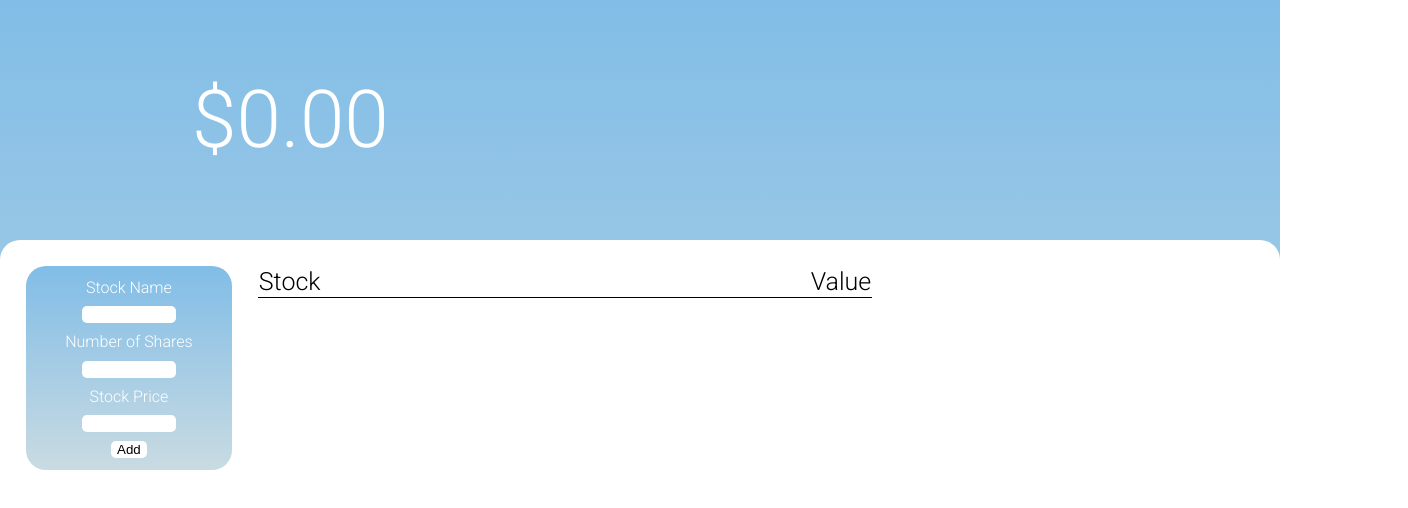
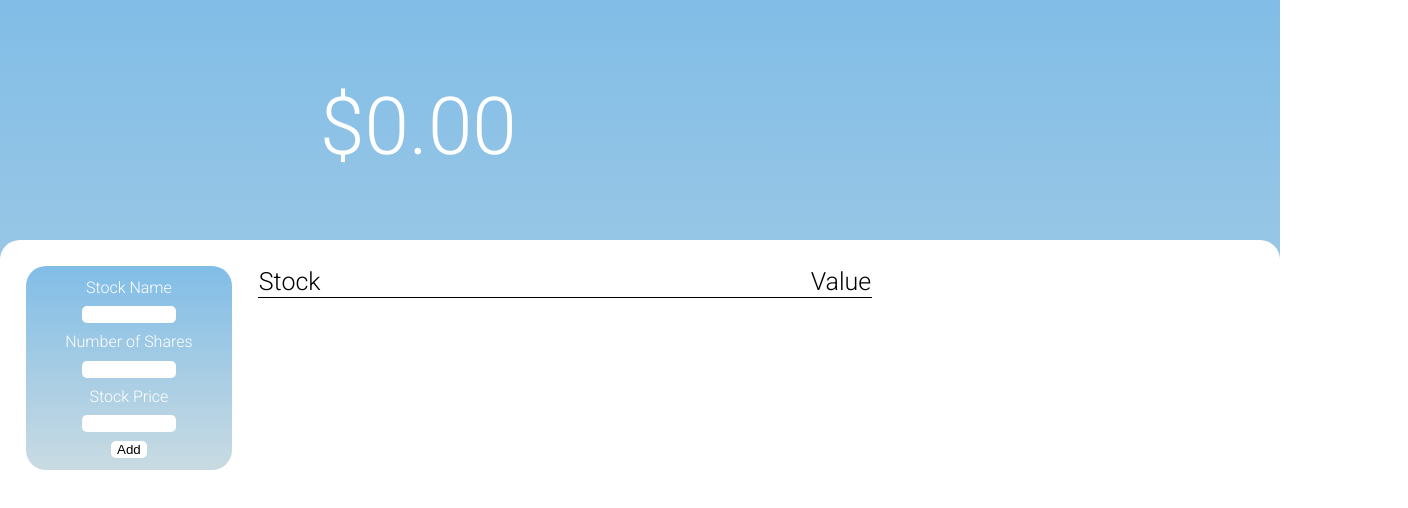
Before and after one commit to Stefan-RR/stock-portfolio-tracker, a React (Create React App) app: page / in a window 1280 px wide. Shown: the top 508 px of the page, 1408 px wide, since content can reach past the window. Built offline with nearby package versions, Linux system fonts and the light colour scheme.

Commit message:
Update App.css

```diff
--- a/src/App.css
+++ b/src/App.css
@@ -11,7 +11,8 @@ html {
 }
 .top {
     display: flex;
-    align-items: center;
+    align-items: left;
+    padding-left: 10%;
     font-size: 80px;
     width: 100%;
     height: 30vh;
```
